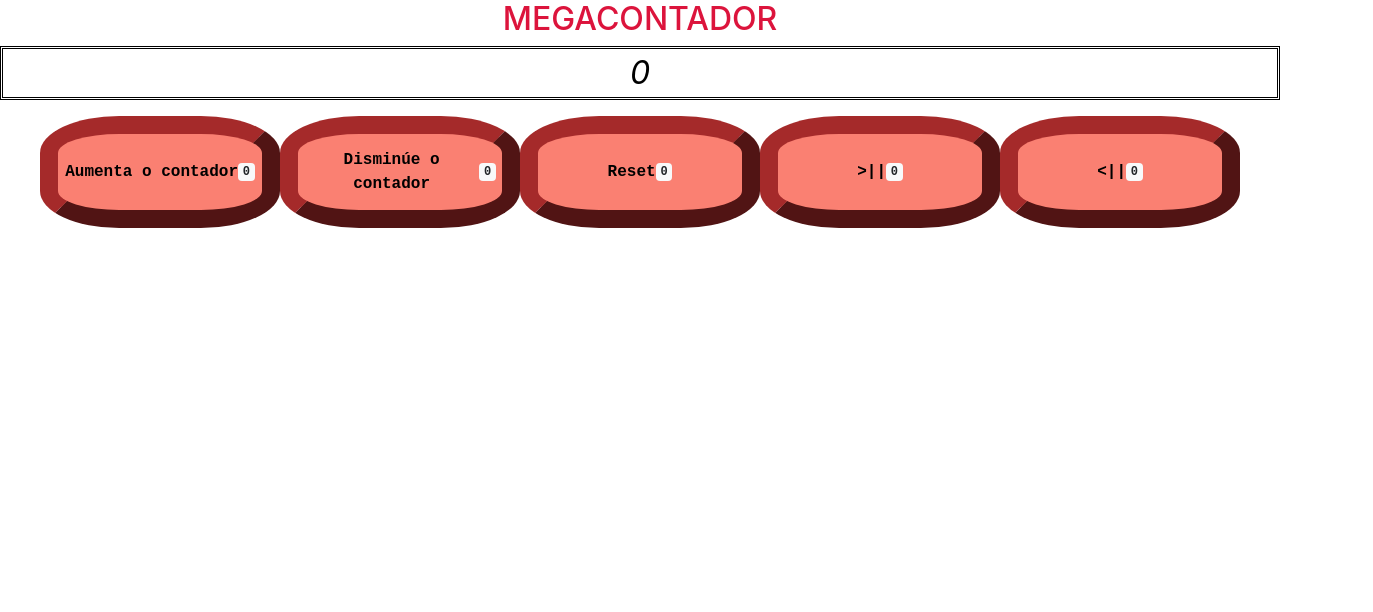
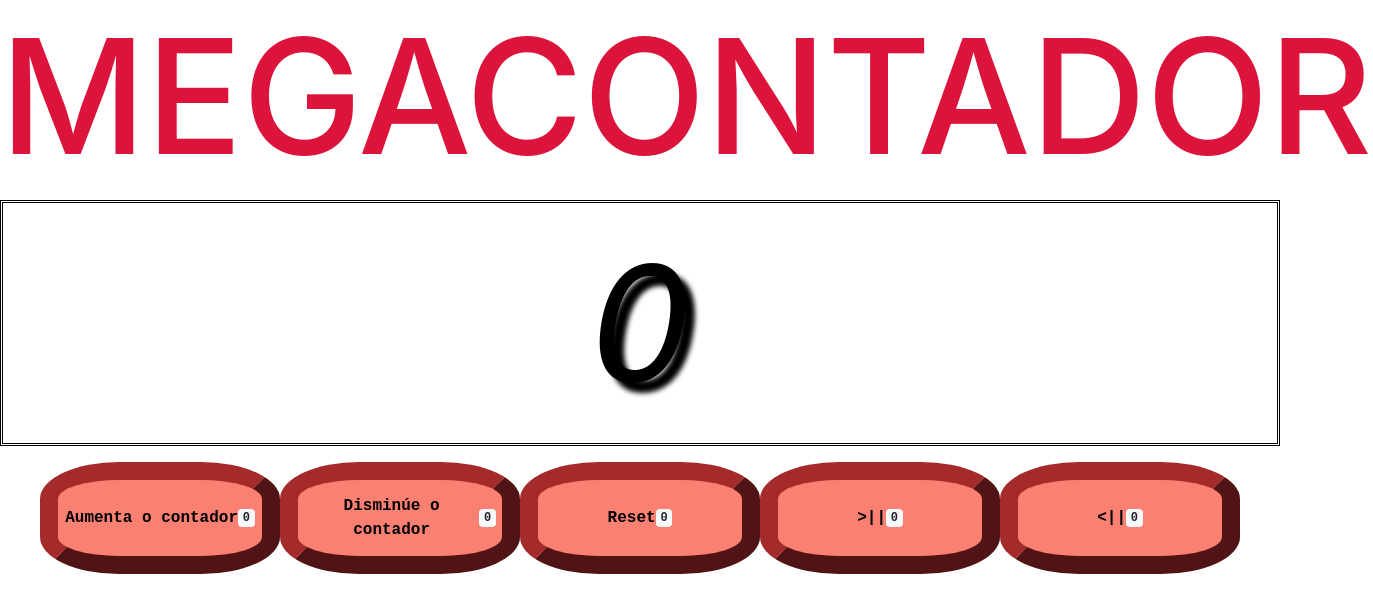
Before and after one commit to JCousoG/megacontador2, a React (Create React App) app: page / in a window 1280 px wide. Shown: the top 612 px of the page, 1373 px wide, since content can reach past the window. Built offline with nearby package versions, Linux system fonts and the light colour scheme.

Commit message:
cambio class por className

```diff
--- a/public/index.html
+++ b/public/index.html
@@ -2,6 +2,8 @@
 <html lang="en">
   <head>
     <link rel="stylesheet" href="https://cdn.jsdelivr.net/npm/bootstrap@4.6.2/dist/css/bootstrap.min.css" integrity="sha384-xOolHFLEh07PJGoPkLv1IbcEPTNtaed2xpHsD9ESMhqIYd0nLMwNLD69Npy4HI+N" crossorigin="anonymous">
+    <script src="https://cdn.jsdelivr.net/npm/jquery@3.5.1/dist/jquery.slim.min.js" integrity="sha384-DfXdz2htPH0lsSSs5nCTpuj/zy4C+OGpamoFVy38MVBnE+IbbVYUew+OrCXaRkfj" crossorigin="anonymous"></script>
+<script src="https://cdn.jsdelivr.net/npm/bootstrap@4.6.2/dist/js/bootstrap.bundle.min.js" integrity="sha384-Fy6S3B9q64WdZWQUiU+q4/2Lc9npb8tCaSX9FK7E8HnRr0Jz8D6OP9dO5Vg3Q9ct" crossorigin="anonymous"></script>
     <meta charset="utf-8" />
     <link rel="icon" href="%PUBLIC_URL%/favicon.ico" />
     <meta name="viewport" content="width=device-width, initial-scale=1" />
--- a/src/App.css
+++ b/src/App.css
@@ -1,23 +1,26 @@
 .roxo {
-  font-size:xx-large ;
+  font-size:1000% ;
   text-align: center;
   border-style: double;
   font-style: oblique;
   color: red;
+  text-shadow: 10px 10px 5px
 }
 .negro {
-  font-size:xx-large ;
+  font-size:1000% ;
   text-align: center;
   border-style: double;
   font-style: oblique;
   color: black;
+  text-shadow: 10px 10px 5px
 
 }
   h1 {
-  font-size:xx-large;
+  font-size:1000%;
   text-align: center;
   text-decoration: dotted;
   color: crimson;
+
   }
 button {
   display: flex;
--- a/src/App.js
+++ b/src/App.js
@@ -4,19 +4,19 @@ import { useEffect, useState } from "react";
 import Boton from "./componentes/boton/Boton";
 
 function App() {
- let [valorActual, SetContador] = useState(0)
+ let [Contador, SetContador] = useState(0)
  let [auto, SetAuto] = useState(false)
  let [incremento, setIncremento] = useState(1)
  function manexoClickBidireccional() {
-  let novoValor = valorActual+incremento
+  let novoValor = Contador+incremento
   SetContador(novoValor)
  }
    function manexoClickAumento() {
-  let novoValor = valorActual+1
+  let novoValor = Contador+1
   SetContador(novoValor)
  }
  function manexoClickDecremento() {
-  let novoValor = valorActual-1
+  let novoValor = Contador-1
   SetContador(novoValor)
  }
  function reset() {
@@ -32,7 +32,7 @@ function App() {
     if (auto) { codigoTemporizador = setTimeout (manexoClickBidireccional,1000)}
     return ()=> {clearTimeout(codigoTemporizador)}
   },
-  [auto,valorActual]
+  [auto,Contador]
   )
   function contaAtras () {
     setIncremento(-1)
@@ -46,7 +46,7 @@ function App() {
   return (
     <>
     <h1>MEGACONTADOR</h1>
-    <p className={valorActual<0 ? "roxo" : "negro"}> {valorActual}</p>
+    <p className={Contador<0 ? "roxo" : "negro"}> {Contador}</p>
     <div id="boton">
     <Boton texto="Aumenta o contador" operacion={manexoClickAumento}></Boton>
     <Boton texto="Disminúe o contador" operacion={manexoClickDecremento}></Boton>
--- a/src/componentes/boton/Boton.jsx
+++ b/src/componentes/boton/Boton.jsx
@@ -8,7 +8,7 @@ function Boton ({texto, operacion}) {
     operacion()
 }
 return (
-   <button onClick={manexoClick}>{texto} <span class="badge badge-light">{contador}</span></button>
+   <button onClick={manexoClick}>{texto} <span className="badge badge-light">{contador}</span></button>
 )
 }
 export default Boton
```
